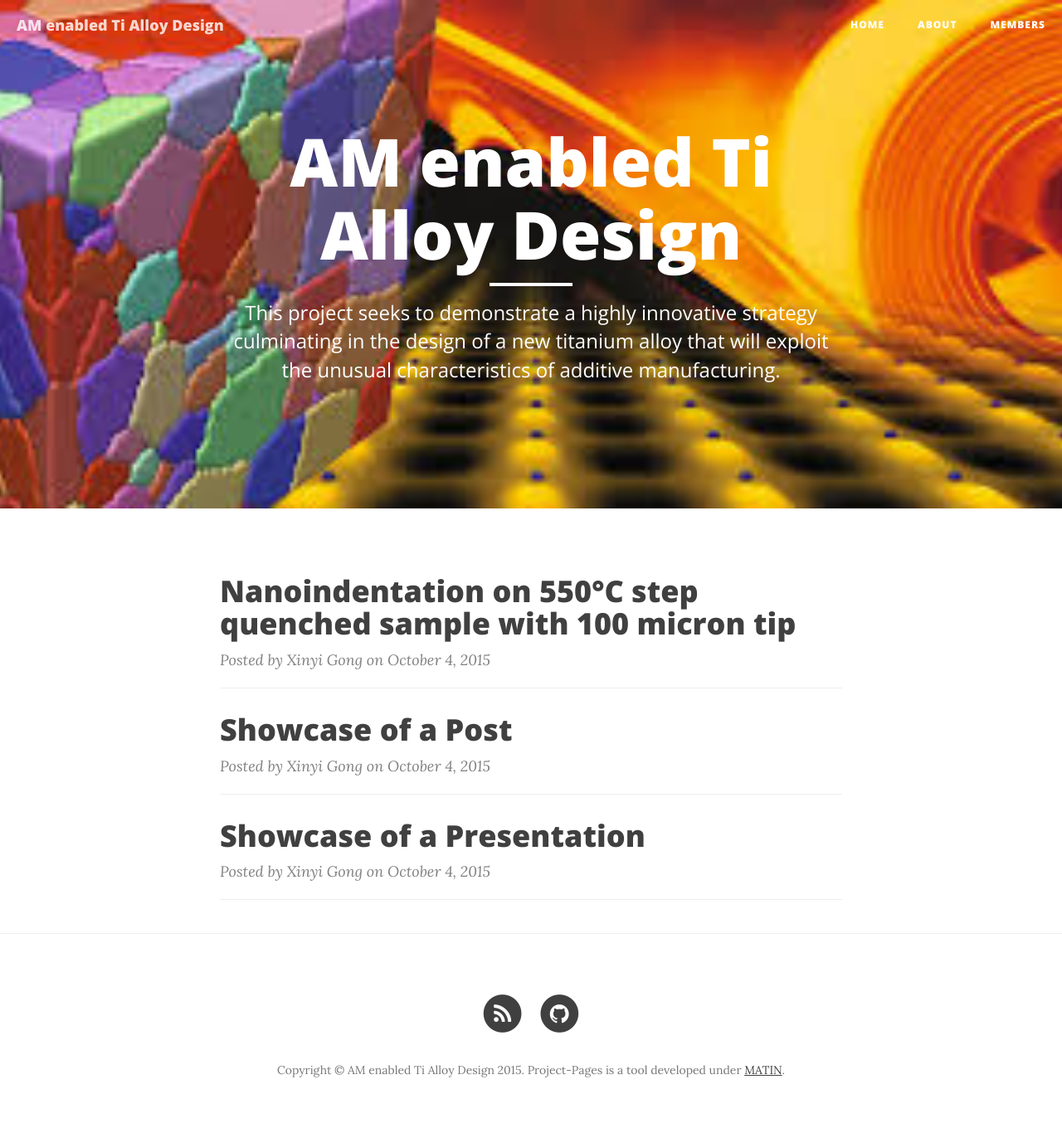
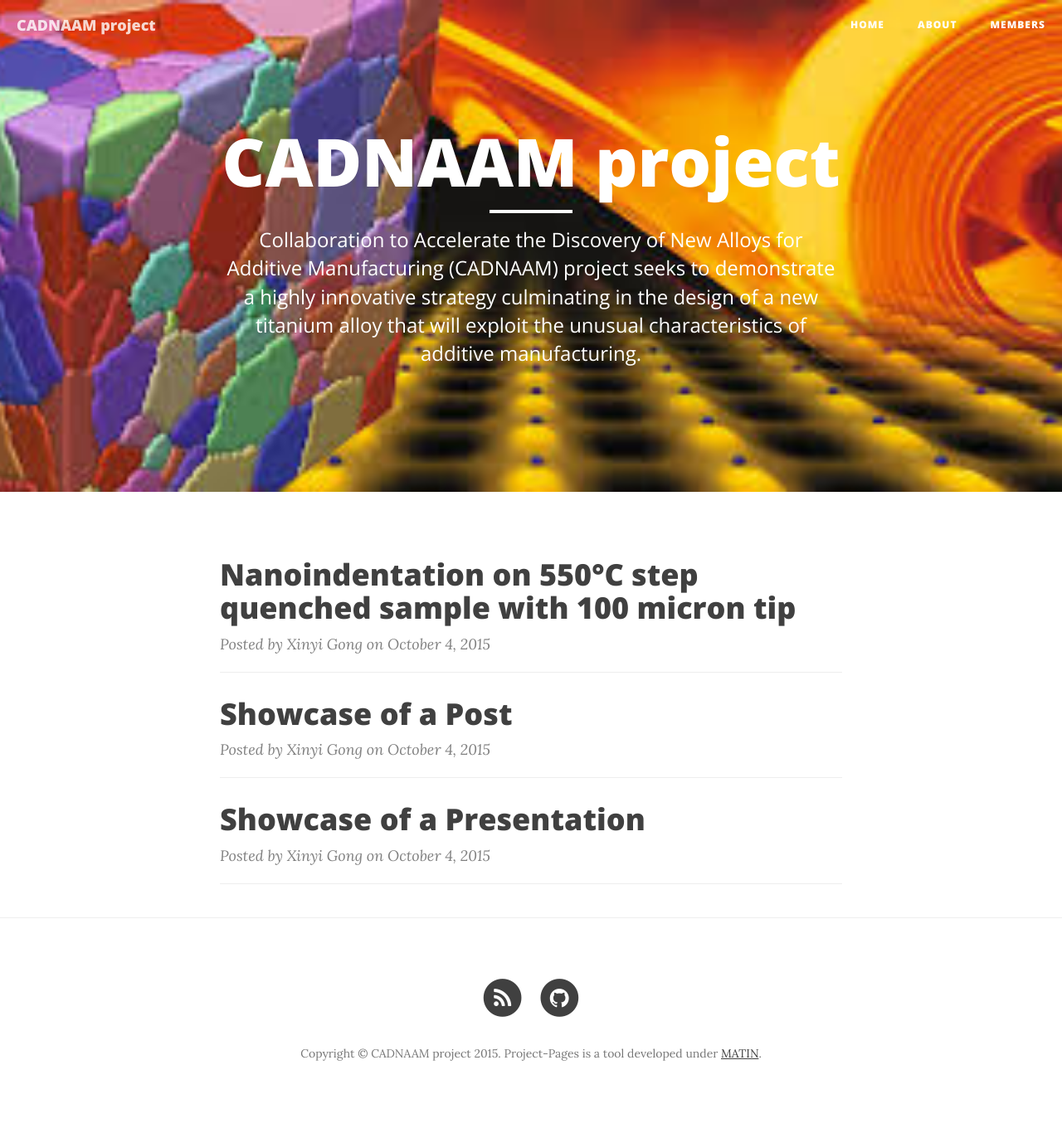
Before and after one commit to mined-gatech/DMREF-Project, a Jekyll site: the page built from index.html, in a window 1280 px wide. Shown: the whole page at 83% size. Built offline with Jekyll 4.4.1, drawn with Linux system fonts in a browser that asks for light colours; nearby versions of some CDN libraries; the list of posts is cut into pages by our own code.

Commit message:
Update _config.yml

```diff
--- a/_config.yml
+++ b/_config.yml
@@ -1,9 +1,9 @@
 # Site settings
 
-title: AM enabled Ti Alloy Design
+title: CADNAAM project
 header-img: img/bg.jpg
 email: your-email@yourdomain.com
-description: "This project seeks to demonstrate a highly innovative strategy culminating in the design of a new titanium alloy that will exploit the unusual characteristics of additive manufacturing."
+description: "Collaboration to Accelerate the Discovery of New Alloys for Additive Manufacturing (CADNAAM) project seeks to demonstrate a highly innovative strategy culminating in the design of a new titanium alloy that will exploit the unusual characteristics of additive manufacturing."
 baseurl: "/DMREF-Project"
 url: "http://mined.gatech.edu"
 github_username:  mined-gatech
```
